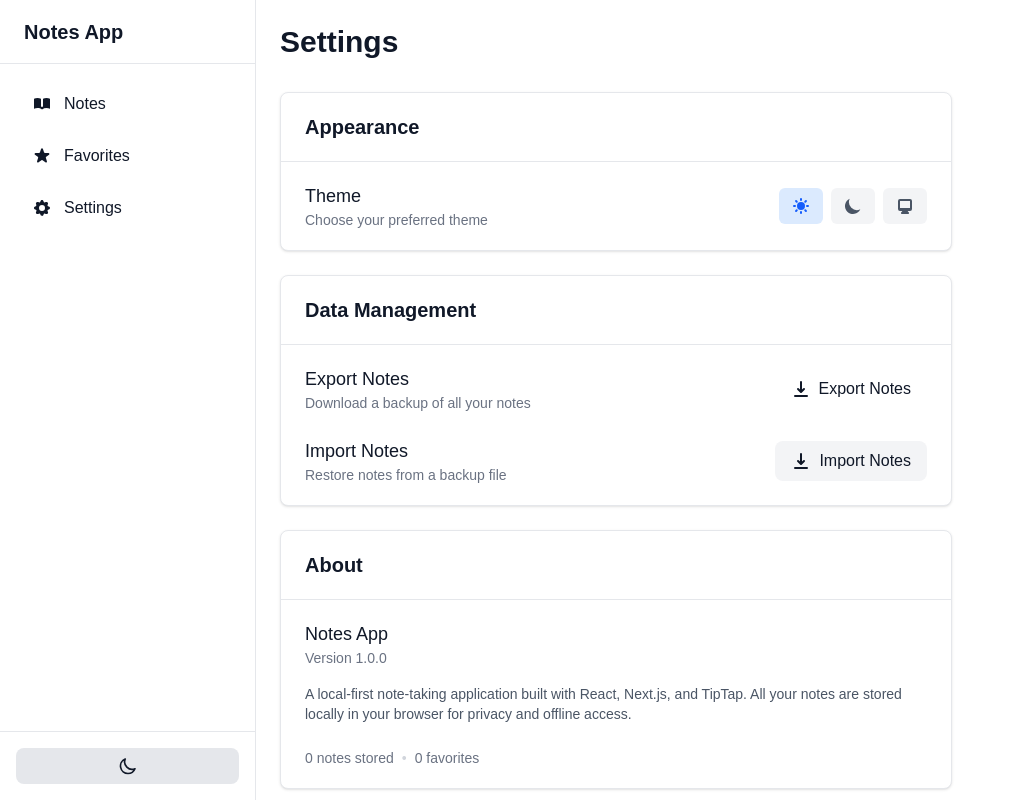
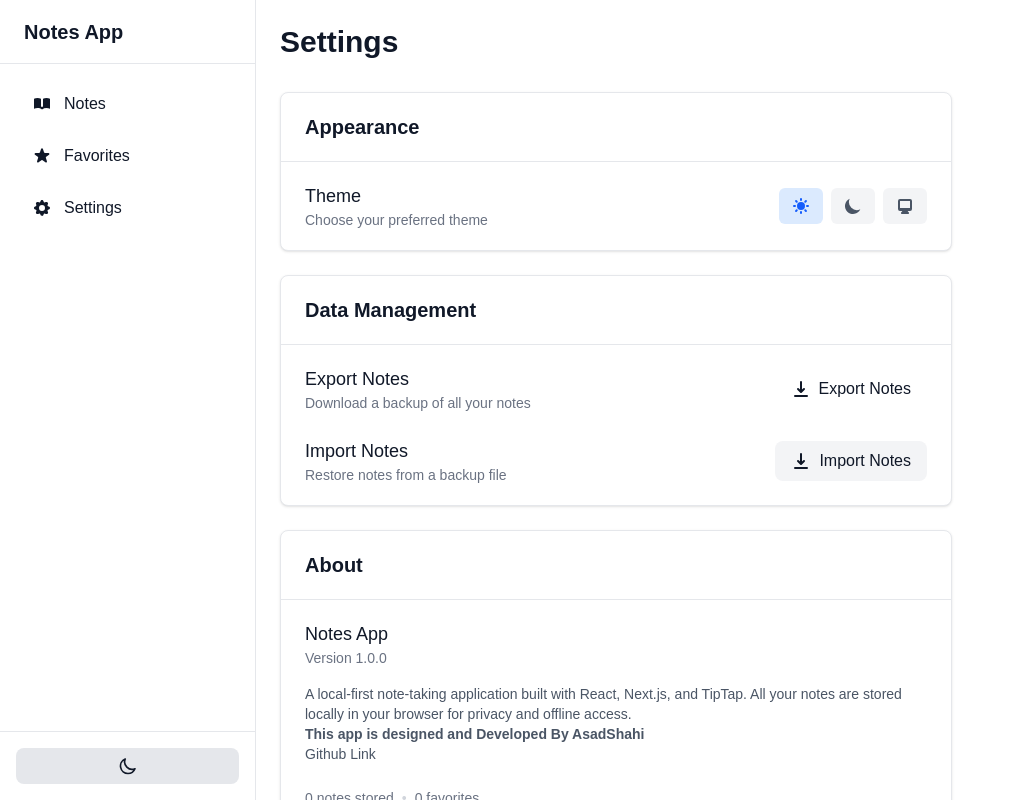
Before and after one commit to AsadShahi/offline-notes-app, a Next.js app: page /settings in a window 1280 px wide. Shown: the whole page, without its empty margins (0-1015 px from the left). Built offline with nearby package versions, Linux system fonts and the light colour scheme.

Commit message:
app info added

```diff
--- a/src/components/templates/SettingsPage.tsx
+++ b/src/components/templates/SettingsPage.tsx
@@ -5,6 +5,7 @@
 import { useState } from 'react';
 import { useThemeStore } from '@/store/themeStore';
 import { useNotesStore } from '@/store/notesStore';
+import Link from 'next/link';
 
 export default function SettingsPage() {
     const { theme, toggleTheme } = useThemeStore();
@@ -238,6 +239,10 @@ export default function SettingsPage() {
                             <p className="text-sm text-gray-600 dark:text-gray-400">
                                 A local-first note-taking application built with React, Next.js, and TipTap.
                                 All your notes are stored locally in your browser for privacy and offline access.
+                                <br />
+                                <strong>This app is designed and Developed By AsadShahi</strong>
+                                <br />
+                                <Link  href={'https://github.com/AsadShahi'}>Github Link</Link>
                             </p>
                             <div className="flex flex-col sm:flex-row gap-2 text-sm pt-2">
                                 <span className="text-gray-500 dark:text-gray-400">
```
